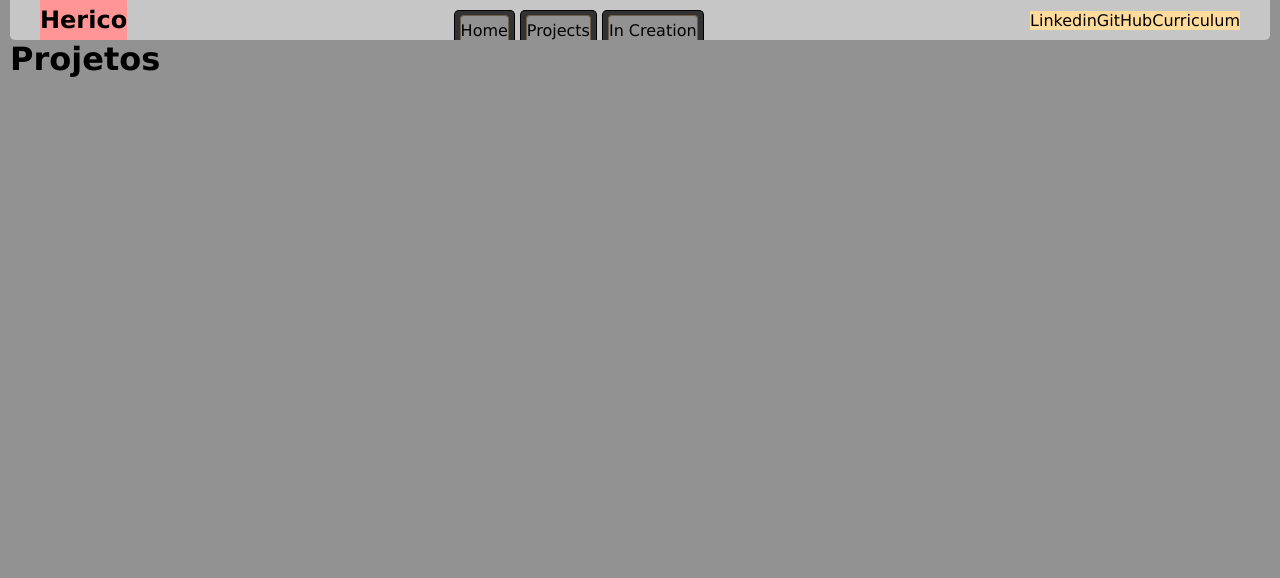
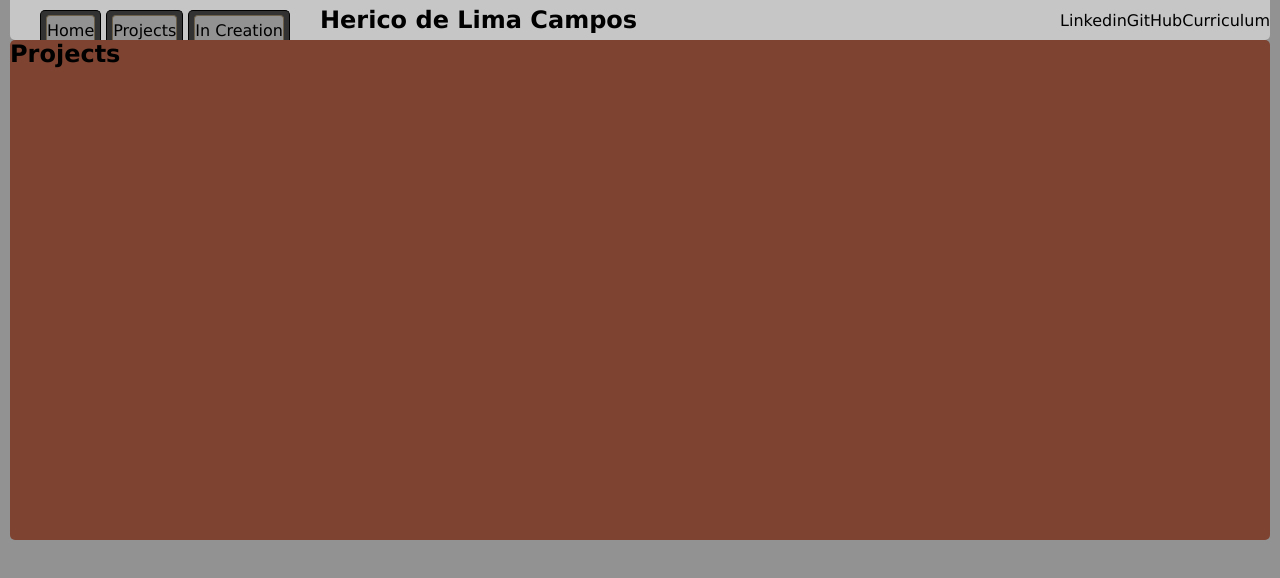
Before and after one commit to SirJov/Portifoleo, a React (Create React App) app: page /Projects in a window 1280 px wide. Shown: the top 578 px of the page. Built offline with nearby package versions, Linux system fonts and the light colour scheme.

Commit message:
Alteraçoes no header

```diff
--- a/src/Components/Header/Header.css
+++ b/src/Components/Header/Header.css
@@ -40,11 +40,10 @@
 .MenuNav div:first-of-type {
   display: flex;
   align-items: center;
-  background-color: rgb(255, 149, 149);
   margin-left: 30px;
   height: 40px;
 }
 .MenuNav div:last-of-type {
-  background-color: rgb(255, 219, 156);
-  margin-right: 30px;
+
+
 }
--- a/src/Components/Header/Header.js
+++ b/src/Components/Header/Header.js
@@ -6,8 +6,6 @@ export function Header() {
   return (
     <nav className="MenuNav">
       <div>
-        <h1>Herico</h1>
-      </div>
         <ul>
           <li>
             <Link id="BtnHome" className="link" to="/" onClick={""}>
@@ -26,6 +24,10 @@ export function Header() {
           </li>
         </ul>
         <div>
+          <h1>Herico de Lima Campos</h1>
+        </div>
+      </div>
+      <div>
         <a>Linkedin</a>
         <a>GitHub</a>
         <a>Curriculum</a>
--- /dev/null
+++ b/src/Components/ProjectsMain/ProjectMain.css
@@ -0,0 +1,7 @@
+.divProject {
+  margin-top: 50lhç;
+  background-color: blue;
+  border-radius: 5px 5px 5px 5px;
+  height: 500px;
+  background-color: rgb(126, 68, 49);
+}
--- /dev/null
+++ b/src/Components/ProjectsMain/ProjectsMain.js
@@ -0,0 +1,10 @@
+import React from "react";
+import "./ProjectMain.css";
+
+export function ProjectMain() {
+  return (
+    <div className="divProject">
+      <h1>Projects</h1>
+    </div>
+  );
+}
--- a/src/Pages/Projects/Projects.js
+++ b/src/Pages/Projects/Projects.js
@@ -1,9 +1,10 @@
 import React from "react";
+import { ProjectMain } from "../../Components/ProjectsMain/ProjectsMain";
 
 export function Projects() {
   return (
-    <div>
-      <h1>Projetos</h1>
-    </div>
+    <section>
+      <ProjectMain />
+    </section>
   );
 }
```
Lines whose indentation alone changed are shown as unchanged.
